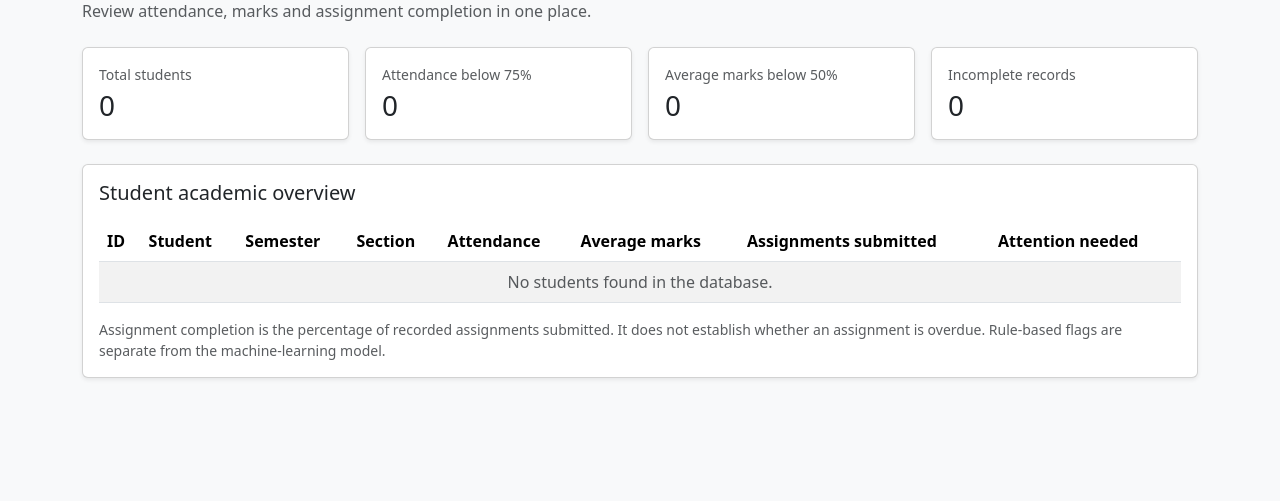
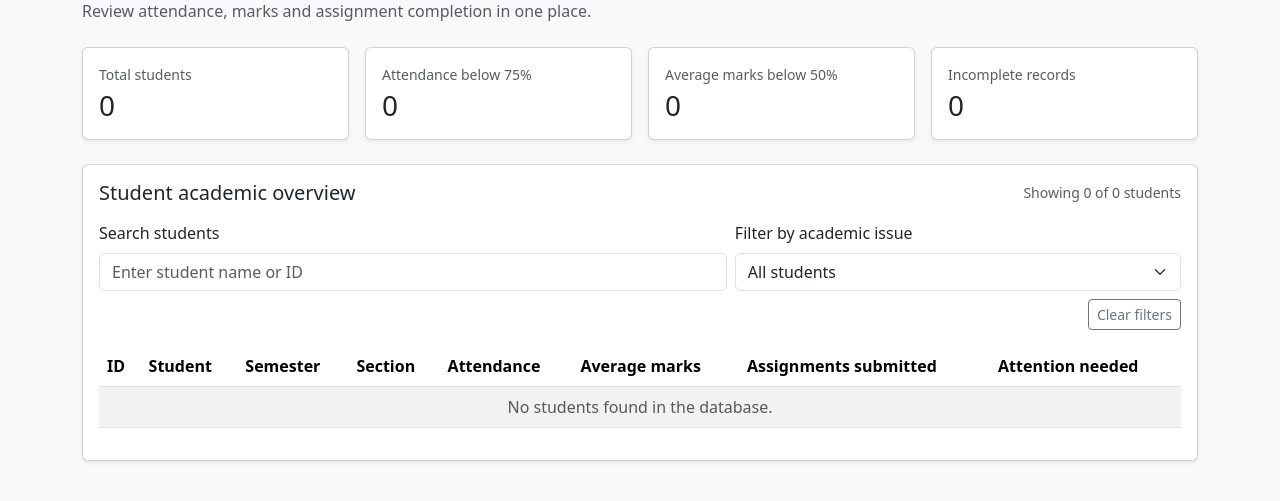
Before and after one commit to pharswanmohit07-cell/smart-academic-companion, a Flask app: page /risk in a window 1280 px wide. Shown: the part 144-645 px from the top of the page. Run offline with Flask 3, Linux system fonts and the light colour scheme; data that the repository does not hold is empty; parts of the project's set-up code (start-up, migrations or seed data) failed here and were passed over.

Commit message:
Add student search and issue filters to faculty dashboard

```diff
--- a/templates/risk.html
+++ b/templates/risk.html
@@ -1,4 +1,3 @@
-
 {% extends "base.html" %}
 
 {% block content %}
@@ -14,48 +13,67 @@
 {% if error %}
     <div class="alert alert-danger">{{ error }}</div>
 {% elif summary %}
-
     <div class="row g-3 mb-4">
         <div class="col-6 col-lg-3">
-            <div class="card shadow-sm h-100">
-                <div class="card-body">
+            <div class="card shadow-sm h-100"><div class="card-body">
                 <p class="text-muted small mb-1">Total students</p>
                 <h2 class="h3 mb-0">{{ summary.total_students }}</h2>
-                </div>
-            </div>
+            </div></div>
         </div>
         <div class="col-6 col-lg-3">
-            <div class="card shadow-sm h-100">
-                <div class="card-body">
+            <div class="card shadow-sm h-100"><div class="card-body">
                 <p class="text-muted small mb-1">Attendance below 75%</p>
                 <h2 class="h3 mb-0">{{ summary.low_attendance }}</h2>
-                </div>
-            </div>
+            </div></div>
         </div>
         <div class="col-6 col-lg-3">
-            <div class="card shadow-sm h-100">
-                <div class="card-body">
+            <div class="card shadow-sm h-100"><div class="card-body">
                 <p class="text-muted small mb-1">Average marks below 50%</p>
                 <h2 class="h3 mb-0">{{ summary.low_marks }}</h2>
-                </div>
-            </div>
+            </div></div>
         </div>
         <div class="col-6 col-lg-3">
-            <div class="card shadow-sm h-100">
-                <div class="card-body">
+            <div class="card shadow-sm h-100"><div class="card-body">
                 <p class="text-muted small mb-1">Incomplete records</p>
                 <h2 class="h3 mb-0">{{ summary.incomplete_records }}</h2>
-                </div>
-            </div>
+            </div></div>
         </div>
     </div>
 
     <div class="card shadow-sm">
         <div class="card-body">
-            <h2 class="h5 mb-3">Student academic overview</h2>
+            <div class="d-flex flex-wrap justify-content-between align-items-center gap-2 mb-3">
+                <h2 class="h5 mb-0">Student academic overview</h2>
+                <span class="small text-muted" id="student-result-count"
+                      aria-live="polite">Showing {{ summary.total_students }} of {{ summary.total_students }} students</span>
+            </div>
+
+            <div class="row g-2 mb-3">
+                <div class="col-12 col-md-7">
+                    <label for="student-search" class="form-label">Search students</label>
+                    <input type="search" class="form-control" id="student-search"
+                           placeholder="Enter student name or ID" autocomplete="off">
+                </div>
+                <div class="col-12 col-md-5">
+                    <label for="issue-filter" class="form-label">Filter by academic issue</label>
+                    <select class="form-select" id="issue-filter">
+                        <option value="all">All students</option>
+                        <option value="attendance">Attendance below 75%</option>
+                        <option value="marks">Average marks below 50%</option>
+                        <option value="assignments">Incomplete assignments</option>
+                        <option value="multiple">Multiple academic issues</option>
+                        <option value="incomplete">Incomplete records</option>
+                    </select>
+                </div>
+                <div class="col-12 d-flex justify-content-end">
+                    <button type="button" class="btn btn-outline-secondary btn-sm" id="clear-filters">
+                        Clear filters
+                    </button>
+                </div>
+            </div>
 
             <div class="table-responsive">
-                <table class="table table-striped table-hover align-middle">
+                <table class="table table-striped table-hover align-middle" id="student-table">
                     <thead>
                         <tr>
                             <th>ID</th>
@@ -68,9 +86,15 @@
                             <th>Attention needed</th>
                         </tr>
                     </thead>
-                    <tbody>
+                    <tbody id="student-table-body">
                         {% for student in summary.students %}
-                        <tr>
+                        <tr class="student-row"
+                            data-search="{{ (student.name ~ ' ' ~ student.student_id)|lower }}"
+                            data-attendance="{{ '1' if student.attendance_pct is not none and student.attendance_pct < 75 else '0' }}"
+                            data-marks="{{ '1' if student.average_marks_pct is not none and student.average_marks_pct < 50 else '0' }}"
+                            data-assignments="{{ '1' if student.assignment_submission_ratio is not none and student.assignment_submission_ratio < 1 else '0' }}"
+                            data-incomplete="{{ '0' if student.data_complete else '1' }}"
+                            data-issue-count="{{ student.rule_flags|length }}">
                             <td>{{ student.student_id }}</td>
                             <td>{{ student.name }}</td>
                             <td>{{ student.semester or "—" }}</td>
@@ -98,39 +122,72 @@
                             </td>
                             <td>
                                 {% if not student.data_complete %}
-                                    <span class="badge text-bg-secondary">
-                                        Incomplete data
-                                    </span>
+                                    <span class="badge text-bg-secondary">Incomplete data</span>
                                 {% elif student.rule_flags %}
                                     {% for flag in student.rule_flags %}
-                                        <span class="badge text-bg-warning mb-1">
-                                            {{ flag }}
-                                        </span>
+                                        <span class="badge text-bg-warning mb-1">{{ flag }}</span>
                                     {% endfor %}
                                 {% else %}
-                                    <span class="badge text-bg-success">
-                                        No rule-based flag
-                                    </span>
+                                    <span class="badge text-bg-success">No rule-based flag</span>
                                 {% endif %}
                             </td>
                         </tr>
                         {% else %}
-                        <tr>
-                            <td colspan="8" class="text-center text-muted">
-                                No students found in the database.
-                            </td>
-                        </tr>
+                        <tr><td colspan="8" class="text-center text-muted">No students found in the database.</td></tr>
                         {% endfor %}
                     </tbody>
                 </table>
             </div>
-
-            <p class="small text-muted mb-0">
-                Assignment completion is the percentage of recorded assignments
-                submitted. It does not establish whether an assignment is overdue.
-                Rule-based flags are separate from the machine-learning model.
-            </p>
+            <div class="text-center text-muted py-4 d-none" id="no-filter-results" role="status">
+                No students match your search and filter. Try clearing the filters.
             </div>
         </div>
+    </div>
+
+    <script>
+    (() => {
+        const searchInput = document.getElementById("student-search");
+        const issueFilter = document.getElementById("issue-filter");
+        const clearButton = document.getElementById("clear-filters");
+        const rows = Array.from(document.querySelectorAll("#student-table-body .student-row"));
+        const resultCount = document.getElementById("student-result-count");
+        const noResults = document.getElementById("no-filter-results");
+
+        function updateStudents() {
+            const query = searchInput.value.trim().toLowerCase();
+            const filter = issueFilter.value;
+            let visibleCount = 0;
+
+            rows.forEach((row) => {
+                const matchesSearch = row.dataset.search.includes(query);
+                let matchesFilter = true;
+
+                if (filter === "attendance") matchesFilter = row.dataset.attendance === "1";
+                else if (filter === "marks") matchesFilter = row.dataset.marks === "1";
+                else if (filter === "assignments") matchesFilter = row.dataset.assignments === "1";
+                else if (filter === "multiple") matchesFilter = Number(row.dataset.issueCount) >= 2;
+                else if (filter === "incomplete") matchesFilter = row.dataset.incomplete === "1";
+
+                const visible = matchesSearch && matchesFilter;
+                row.classList.toggle("d-none", !visible);
+                if (visible) visibleCount += 1;
+            });
+
+            resultCount.textContent = `Showing ${visibleCount} of ${rows.length} students`;
+            noResults.classList.toggle("d-none", visibleCount !== 0 || rows.length === 0);
+        }
+
+        searchInput.addEventListener("input", updateStudents);
+        issueFilter.addEventListener("change", updateStudents);
+        clearButton.addEventListener("click", () => {
+            searchInput.value = "";
+            issueFilter.value = "all";
+            updateStudents();
+            searchInput.focus();
+        });
+
+        updateStudents();
+    })();
+    </script>
 {% endif %}
 {% endblock %}
```
Lines whose indentation alone changed are shown as unchanged.
